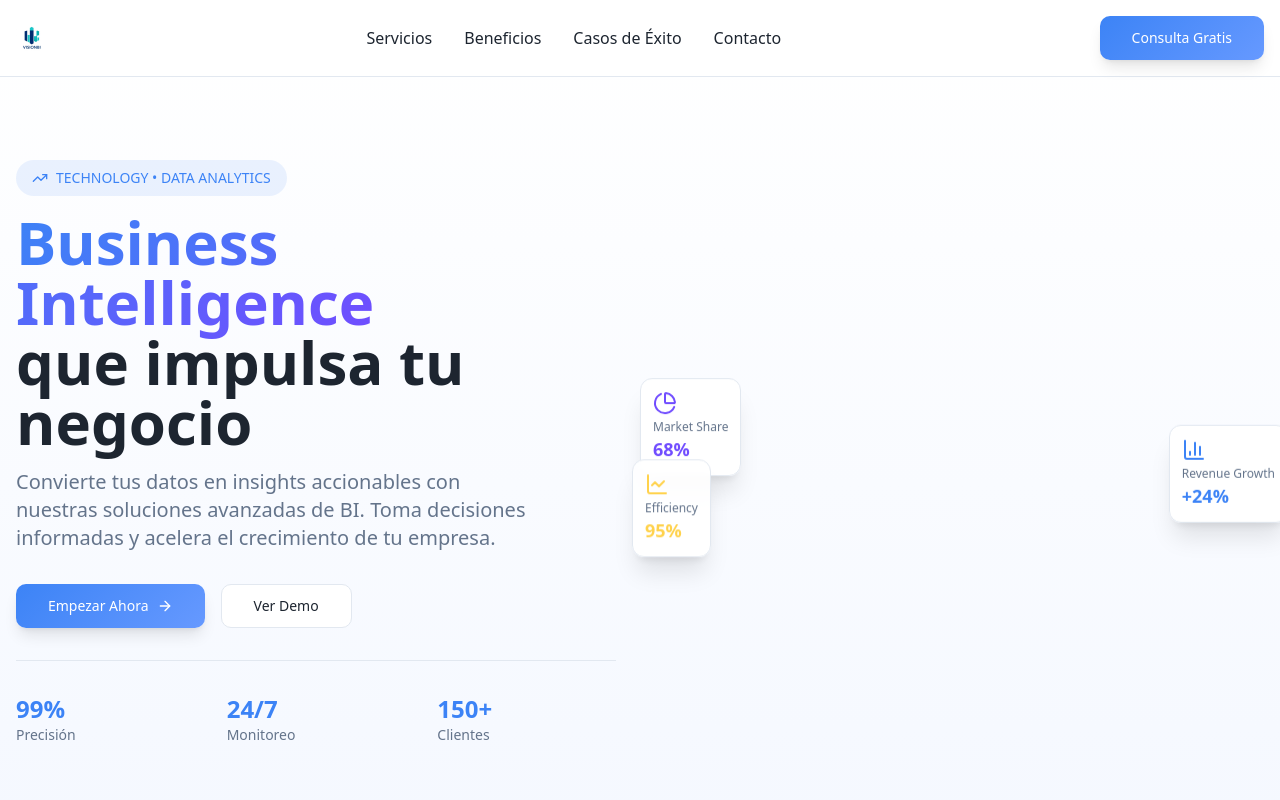
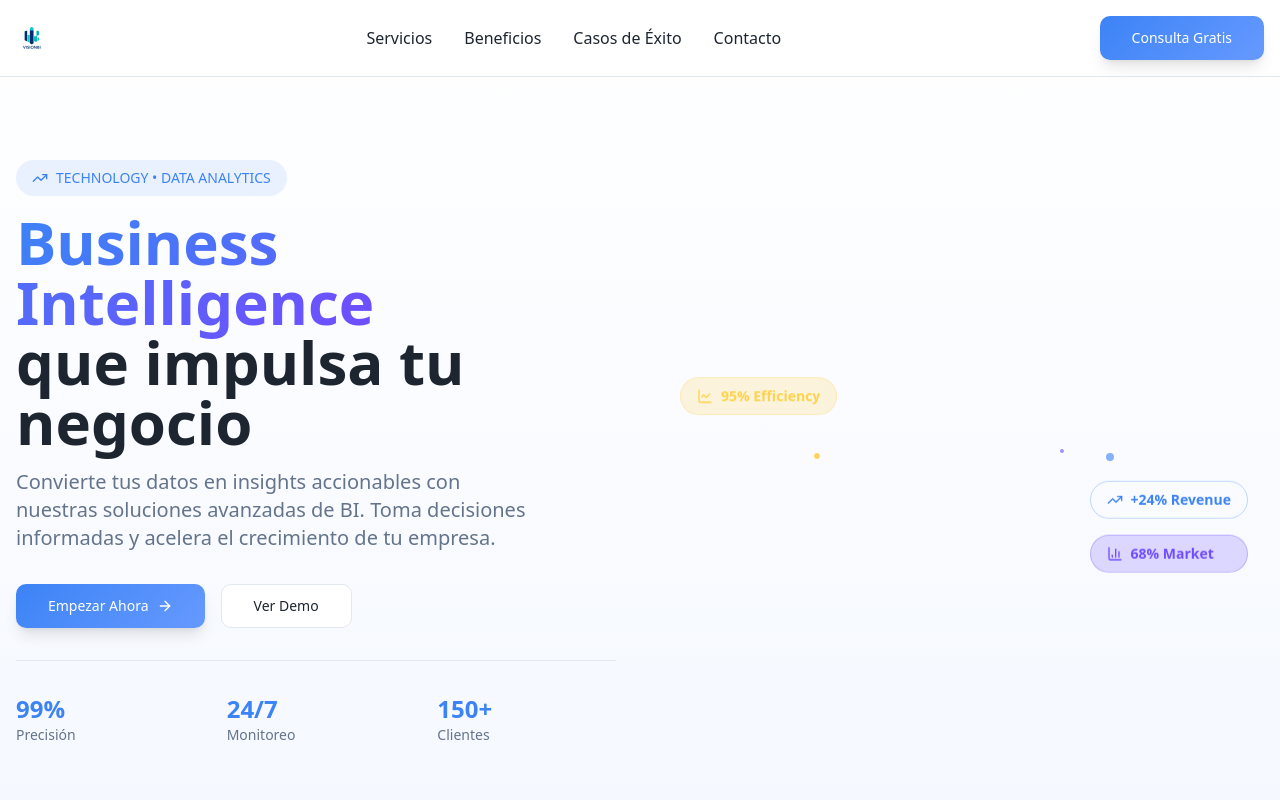
Before and after one commit to luismidevcode/VisionBI-PaginaWeb, a React (Vite) app: page / in a window 1280 px wide. Shown: the top 800 px of the page. Built offline with nearby package versions, Linux system fonts and the light colour scheme.

Commit message:
Refactor floating elements
Provide an alternative layout for the floating elements in the hero section.

```diff
--- a/src/components/Hero.tsx
+++ b/src/components/Hero.tsx
@@ -65,28 +65,40 @@ const Hero = () => {
 
             </div>
 
-            {/* Floating elements */}
-            <div className="absolute -top-6 -right-6 bg-card border border-border rounded-xl p-3 shadow-xl animate-float backdrop-blur-sm bg-card/90">
-              <BarChart3 className="h-6 w-6 text-primary mb-1" />
-              <div className="text-xs font-medium text-muted-foreground">Revenue Growth</div>
-              <div className="text-lg font-bold text-primary">+24%</div>
+            {/* Floating metrics badges */}
+            <div className="absolute top-8 right-4 flex flex-col gap-3 animate-fade-in">
+              <div className="bg-gradient-primary/20 backdrop-blur-md border border-primary/30 rounded-full px-4 py-2 flex items-center gap-2 animate-float">
+                <TrendingUp className="h-4 w-4 text-primary" />
+                <span className="text-sm font-semibold text-primary">+24% Revenue</span>
+              </div>
+
+              <div className="bg-secondary-tech/20 backdrop-blur-md border border-secondary-tech/30 rounded-full px-4 py-2 flex items-center gap-2 animate-float" style={{
+                animationDelay: '0.5s'
+              }}>
+                <BarChart3 className="h-4 w-4 text-secondary-tech" />
+                <span className="text-sm font-semibold text-secondary-tech">68% Market</span>
+              </div>
             </div>
 
-            <div className="absolute -bottom-6 -left-6 bg-card border border-border rounded-xl p-3 shadow-xl animate-float backdrop-blur-sm bg-card/90" style={{
-            animationDelay: '1s'
-          }}>
-              <PieChart className="h-6 w-6 text-secondary-tech mb-1" />
-              <div className="text-xs font-medium text-muted-foreground">Market Share</div>
-              <div className="text-lg font-bold text-secondary-tech">68%</div>
+            <div className="absolute bottom-8 left-4 animate-fade-in" style={{
+              animationDelay: '1s'
+            }}>
+              <div className="bg-accent/20 backdrop-blur-md border border-accent/30 rounded-full px-4 py-2 flex items-center gap-2 animate-float" style={{
+                animationDelay: '1.5s'
+              }}>
+                <LineChart className="h-4 w-4 text-accent" />
+                <span className="text-sm font-semibold text-accent">95% Efficiency</span>
+              </div>
             </div>
 
-            <div className="absolute top-4 -left-8 bg-card border border-border rounded-xl p-3 shadow-xl animate-float backdrop-blur-sm bg-card/90" style={{
-            animationDelay: '2s'
-          }}>
-              <LineChart className="h-6 w-6 text-accent mb-1" />
-              <div className="text-xs font-medium text-muted-foreground">Efficiency</div>
-              <div className="text-lg font-bold text-accent">95%</div>
-            </div>
+            {/* Decorative particles */}
+            <div className="absolute top-1/4 right-1/4 w-2 h-2 bg-primary rounded-full animate-pulse"></div>
+            <div className="absolute bottom-1/3 right-1/3 w-1 h-1 bg-secondary-tech rounded-full animate-pulse" style={{
+              animationDelay: '2s'
+            }}></div>
+            <div className="absolute top-1/2 left-1/4 w-1.5 h-1.5 bg-accent rounded-full animate-pulse" style={{
+              animationDelay: '1s'
+            }}></div>
           </div>
         </div>
       </div>
```
